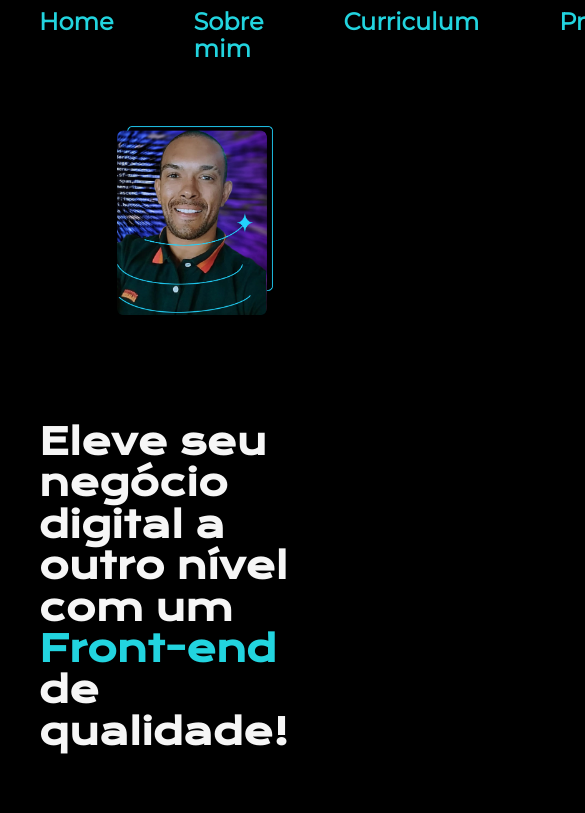
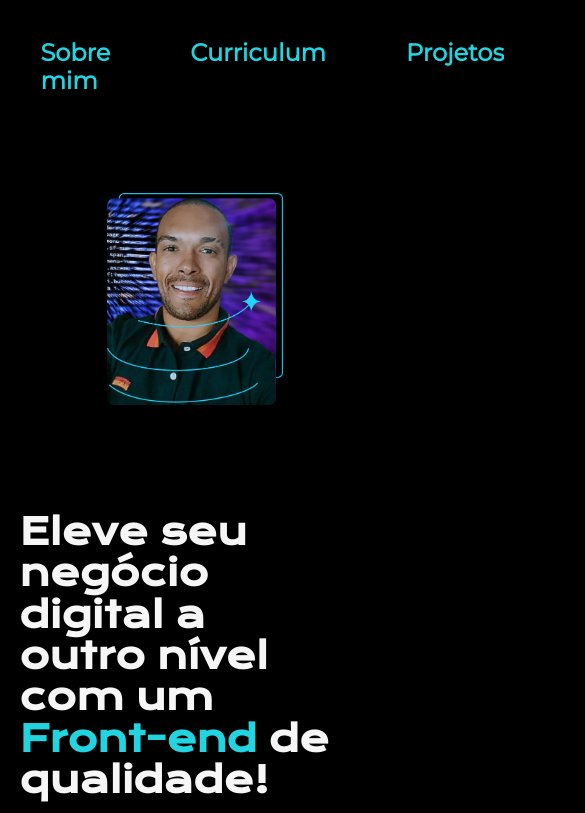
Before and after one commit to luiscutilak/alura-portfolio, a plain HTML site: page index.html in a window 390 px wide. Shown: the top 813 px of the page, 585 px wide, since content can reach past the window. Drawn offline with nearby package versions, Linux system fonts and the light colour scheme; a web font is replaced by a local one.

Commit message:
feat: add responsive

```diff
--- a/styles/style.css
+++ b/styles/style.css
@@ -640,8 +640,14 @@ h1 {
 }
 
 @media (max-width: 1200px) {
+
+  .cabecalho{
+    padding: 10%;
+  }
+
   .apresentacao{
     flex-direction: column-reverse;
+    padding: 5%;
   }
 }
 
@@ -649,8 +655,16 @@ h1 {
   text-align: center;
 }
 
+.cabecalho__menu{
+  justify-content: center;
+}
+
 
 .apresentacao__imagem__about{
   margin-top: 75px;
   width: 30%;
 }
+
+.apresentacao__conteudo{
+  width: auto;
+}
```
